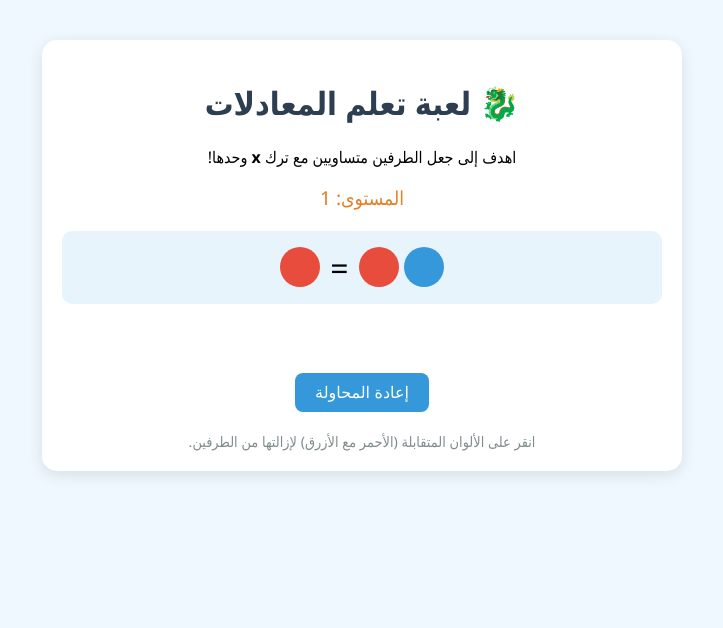
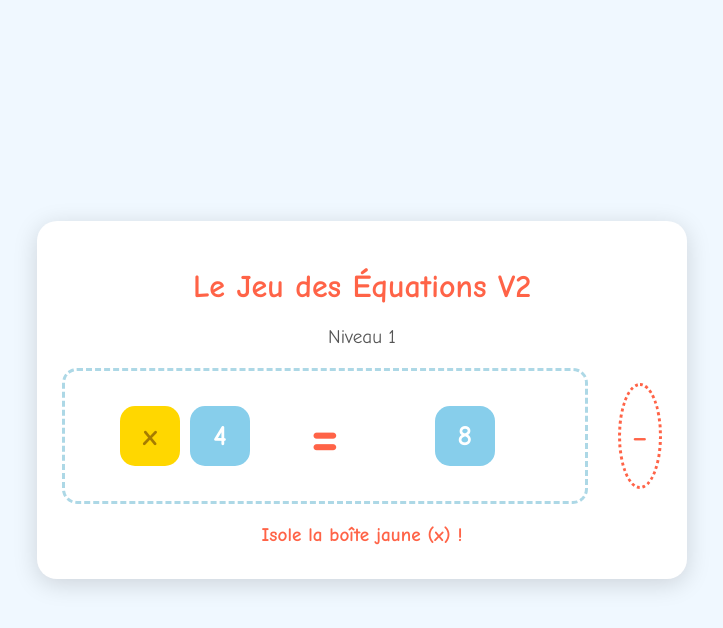
Before and after one commit to Dinarebeout/mathsindi, a plain HTML site: page index.html in a window 1280 px wide. Shown: the whole page, without its empty margins (278-1001 px from the left). Drawn offline with Linux system fonts and the light colour scheme.

Commit message:
Update index.html

```diff
--- a/index.html
+++ b/index.html
@@ -1,317 +1,434 @@
 <!DOCTYPE html>
-<html lang="ar" dir="rtl">
+<html lang="fr">
 <head>
-  <meta charset="UTF-8" />
-  <meta name="viewport" content="width=device-width, initial-scale=1.0"/>
-  <title>تعلم حل المعادلات - لعبة دراجون بوكس</title>
+    <meta charset="UTF-8">
+    <meta name="viewport" content="width=device-width, initial-scale=1.0">
+    <title>Le Jeu des Équations V2</title>
     <style>
+        :root {
+            --bg-color: #f0f8ff;
+            --main-color: #ff6347;
+            --box-color: #ffd700;
+            --number-color: #87ceeb;
+            --font: 'Comic Sans MS', 'Chalkboard SE', 'Marker Felt', sans-serif;
+        }
+
         body {
-      font-family: 'Segoe UI', Tahoma, Geneva, Verdana, sans-serif;
-      background: #f0f8ff;
-      text-align: center;
-      padding: 20px;
-      margin: 0;
-      direction: rtl;
-    }
-    h1 {
-      color: #2c3e50;
-    }
-    .game-container {
-      max-width: 600px;
-      margin: 20px auto;
-      padding: 20px;
-      background: white;
-      border-radius: 15px;
-      box-shadow: 0 4px 15px rgba(0,0,0,0.1);
-    }
-    .level {
-      font-size: 1.2em;
-      color: #e67e22;
-      margin-bottom: 10px;
-    }
-    .equation {
-      font-size: 2em;
-      margin: 20px 0;
-      padding: 15px;
-      background: #e8f4fc;
-      border-radius: 10px;
+            font-family: var(--font);
+            background-color: var(--bg-color);
             display: flex;
             justify-content: center;
             align-items: center;
-      gap: 10px;
+            height: 100vh;
+            margin: 0;
+            color: #333;
+            overflow: hidden;
         }
+
+        #game-container {
+            text-align: center;
+            background-color: #fff;
+            padding: 25px;
+            border-radius: 20px;
+            box-shadow: 0 5px 25px rgba(0,0,0,0.15);
+            width: 90%;
+            max-width: 600px;
+        }
+
+        h1 {
+            color: var(--main-color);
+            animation: fadeInDown 0.5s ease-out;
+        }
+
+        #level-display {
+            font-size: 1.2em;
+            color: #555;
+            margin-bottom: 15px;
+        }
+
+        #equation-zone {
+            display: flex;
+            justify-content: center;
+            align-items: center;
+            margin: 20px 0;
+        }
+
+        #equation-container {
+            display: flex;
+            align-items: center;
+            padding: 20px;
+            border: 3px dashed #add8e6;
+            border-radius: 15px;
+        }
+
         .side {
             display: flex;
             align-items: center;
-      gap: 5px;
+            min-width: 180px;
+            min-height: 70px;
+            padding: 10px;
+            flex-wrap: wrap;
+            justify-content: center;
         }
-    .token {
-      width: 40px;
-      height: 40px;
+
+        .equals {
+            font-size: 4em;
+            margin: 0 25px;
+            color: var(--main-color);
+            font-weight: bold;
+        }
+
+        .element {
+            display: inline-flex;
+            justify-content: center;
+            align-items: center;
+            width: 60px;
+            height: 60px;
+            margin: 5px;
+            border-radius: 15px;
+            font-size: 1.8em;
+            font-weight: bold;
+            color: white;
+            transition: transform 0.3s ease, box-shadow 0.3s ease;
+            animation: popIn 0.4s ease-out;
+        }
+
+        .variable {
+            background-color: var(--box-color);
+            color: #a67c00;
+        }
+
+        .number {
+            background-color: var(--number-color);
+            cursor: grab;
+        }
+
+        .number.dragging {
+            opacity: 0.5;
+            cursor: grabbing;
+        }
+
+        #drop-zone {
+            width: 100px;
+            height: 100px;
+            border: 3px dotted var(--main-color);
             border-radius: 50%;
+            margin-left: 30px;
             display: flex;
+            justify-content: center;
             align-items: center;
-      justify-content: center;
-      font-weight: bold;
-      cursor: pointer;
-      transition: transform 0.2s;
+            font-size: 2.5em;
+            color: var(--main-color);
+            transition: background-color 0.3s, transform 0.3s;
         }
-    .token:hover {
+
+        #drop-zone.over {
+            background-color: #ffddd7;
             transform: scale(1.1);
         }
-    .btn {
-      margin: 10px;
-      padding: 10px 20px;
-      font-size: 1em;
-      background: #3498db;
+
+        #feedback {
+            margin-top: 20px;
+            font-size: 1.2em;
+            font-weight: bold;
+            min-height: 30px;
+            color: var(--main-color);
+        }
+
+        .feedback-correct {
+            animation: tada 0.8s;
+        }
+
+        .feedback-incorrect {
+            animation: shake 0.5s;
+        }
+
+        button {
+            background-color: var(--main-color);
             color: white;
             border: none;
+            padding: 12px 25px;
             border-radius: 8px;
+            font-size: 1.1em;
+            font-family: var(--font);
             cursor: pointer;
+            margin-top: 15px;
+            transition: background-color 0.2s;
         }
-    .btn:hover {
-      background: #2980b9;
+
+        button:hover {
+            background-color: #e5533d;
         }
-    .feedback {
-      margin: 15px 0;
-      font-weight: bold;
-      min-height: 24px;
+
+        /* Animations */
+        @keyframes popIn {
+            0% { transform: scale(0); }
+            100% { transform: scale(1); }
         }
-    .hidden {
-      display: none;
+
+        @keyframes fadeOut {
+            0% { opacity: 1; transform: scale(1); }
+            100% { opacity: 0; transform: scale(0); }
         }
-    .win-screen {
-      font-size: 1.5em;
-      color: #27ae60;
+
+        @keyframes fadeInDown {
+            0% { opacity: 0; transform: translateY(-20px); }
+            100% { opacity: 1; transform: translateY(0); }
         }
-    .hint {
-      color: #7f8c8d;
-      font-size: 0.9em;
-      margin-top: 10px;
+
+        @keyframes shake {
+            0%, 100% { transform: translateX(0); }
+            25% { transform: translateX(-10px); }
+            75% { transform: translateX(10px); }
+        }
+
+        @keyframes tada {
+            0% {transform: scale(1);}
+            10%, 20% {transform: scale(0.9) rotate(-3deg);}
+            30%, 50%, 70%, 90% {transform: scale(1.1) rotate(3deg);}
+            40%, 60%, 80% {transform: scale(1.1) rotate(-3deg);}
+            100% {transform: scale(1) rotate(0);}
         }
     </style>
 </head>
 <body>
-  <div class="game-container">
-    <h1>🐉 لعبة تعلم المعادلات</h1>
-    <p>اهدف إلى جعل الطرفين متساويين مع ترك <strong>x</strong> وحدها!</p>
 
-    <div class="level">المستوى: <span id="level">1</span></div>
-    <div class="equation">
-      <div class="side" id="left"></div>
-      <span>=</span>
-      <div class="side" id="right"></div>
+<div id="game-container">
+    <h1>Le Jeu des Équations V2</h1>
+    <div id="level-display">Niveau 1</div>
+    <div id="equation-zone">
+        <div id="equation-container">
+            <div id="left-side" class="side"></div>
+            <div class="equals">=</div>
+            <div id="right-side" class="side"></div>
         </div>
-
-    <div class="feedback" id="feedback"></div>
-    <button class="btn" id="next-btn" onclick="nextLevel()">المستوى التالي</button>
-    <button class="btn" id="reset-btn" onclick="resetLevel()">إعادة المحاولة</button>
-
-    <div class="hint" id="hint"></div>
+        <div id="drop-zone">-</div>
+    </div>
+    <div id="feedback">Isole la boîte jaune (x) !</div>
+    <button id="next-button" style="display: none;">Niveau Suivant</button>
 </div>
 
 <script>
-    let currentLevel = 1;
-    const totalLevels = 8;
-    const levels = [
-      // المستوى 1: صور (كرات زرقاء وحمراء تلغي بعضها)
-      { left: ['blue', 'red'], right: ['red'], solution: 'blue', type: 'visual' },
-      // المستوى 2: صور + رمز x
-      { left: ['x', 'blue'], right: ['green', 'green', 'green'], solution: ['green','green'], type: 'visual' },
-      // المستوى 3: أرقام بسيطة
-      { left: ['x', 3], right: [7], solution: 4, type: 'number' },
-      // المستوى 4: x - a = b
-      { left: ['x', -2], right: [5], solution: 7, type: 'number' },
-      // المستوى 5: a + x = b
-      { left: [4, 'x'], right: [9], solution: 5, type: 'number' },
-      // المستوى 6: a - x = b
-      { left: [8, '-x'], right: [3], solution: 5, type: 'number' },
-      // المستوى 7: خليط
-      { left: ['x', -5], right: [2], solution: 7, type: 'number' },
-      // المستوى 8: تقييم نهائي
-      { left: [6, 'x'], right: [13], solution: 7, type: 'number' }
-    ];
+    // Éléments du DOM
+    const leftSide = document.getElementById('left-side');
+    const rightSide = document.getElementById('right-side');
+    const feedbackDiv = document.getElementById('feedback');
+    const nextButton = document.getElementById('next-button');
+    const dropZone = document.getElementById('drop-zone');
+    const levelDisplay = document.getElementById('level-display');
 
-    const colorMap = {
-      blue: '#3498db',
-      red: '#e74c3c',
-      green: '#2ecc71',
-      yellow: '#f1c40f'
-    };
+    // Contexte Audio pour les sons
+    const audioContext = new (window.AudioContext || window.webkitAudioContext)();
 
-    const symbolMap = {
-      'x': '🦄',
-      '-x': '🐉',
-      blue: '🔵',
-      red: '🔴',
-      green: '🟢',
-      yellow: '🟡'
-    };
+    // État du jeu
+    let currentEquation = {};
+    let level = 1;
+    let draggedElement = null;
 
-    const nextBtn = document.getElementById('next-btn');
-    const resetBtn = document.getElementById('reset-btn');
-    const feedbackEl = document.getElementById('feedback');
-    const hintEl = document.getElementById('hint');
+    // --- Fonctions Audio ---
+    function playSound(type) {
+        if (!audioContext) return;
+        const oscillator = audioContext.createOscillator();
+        const gainNode = audioContext.createGain();
+        oscillator.connect(gainNode);
+        gainNode.connect(audioContext.destination);
 
-    function initGame() {
-      const levelData = levels[currentLevel - 1];
-      document.getElementById('level').textContent = currentLevel;
-      renderEquation(levelData);
-      nextBtn.classList.add('hidden');
-      feedbackEl.textContent = '';
-      hintEl.textContent = getHint(levelData);
+        if (type === 'correct') {
+            oscillator.type = 'sine';
+            oscillator.frequency.setValueAtTime(440, audioContext.currentTime);
+            gainNode.gain.setValueAtTime(0.5, audioContext.currentTime);
+            gainNode.gain.exponentialRampToValueAtTime(0.00001, audioContext.currentTime + 0.5);
+        } else if (type === 'incorrect') {
+            oscillator.type = 'square';
+            oscillator.frequency.setValueAtTime(150, audioContext.currentTime);
+            gainNode.gain.setValueAtTime(0.3, audioContext.currentTime);
+            gainNode.gain.exponentialRampToValueAtTime(0.00001, audioContext.currentTime + 0.3);
+        } else if (type === 'win') {
+            // Un petit arpège
+            const freqs = [523.25, 659.25, 783.99];
+            freqs.forEach((freq, i) => {
+                oscillator.frequency.setValueAtTime(freq, audioContext.currentTime + i * 0.15);
+            });
+            gainNode.gain.setValueAtTime(0.4, audioContext.currentTime);
+            gainNode.gain.exponentialRampToValueAtTime(0.00001, audioContext.currentTime + 0.5);
         }
 
-    function renderEquation(levelData) {
-      const leftEl = document.getElementById('left');
-      const rightEl = document.getElementById('right');
-      leftEl.innerHTML = '';
-      rightEl.innerHTML = '';
+        oscillator.start(audioContext.currentTime);
+        oscillator.stop(audioContext.currentTime + 0.5);
+    }
 
-      levelData.left.forEach(item => {
-        const token = document.createElement('div');
-        token.className = 'token';
-        if (levelData.type === 'visual' && typeof item === 'string' && item !== 'x' && item !== '-x') {
-          token.style.backgroundColor = colorMap[item];
-        } else if (levelData.type === 'visual') {
-          token.textContent = symbolMap[item] || item;
-        } else {
-          token.textContent = item;
+    // --- Logique du Jeu ---
+
+    function generateEquation() {
+        let a, b, c, x;
+        if (level < 3) { // Niveaux 1-2: x + b = c
+            a = 1;
+            b = Math.floor(Math.random() * 5) + 1;
+            x = Math.floor(Math.random() * 5) + 1;
+            c = x + b;
+        } else { // Niveaux 3+: ax + b = c
+            a = Math.floor(Math.random() * 3) + 2; // a entre 2 et 4
+            b = Math.floor(Math.random() * 10) + 1;
+            x = Math.floor(Math.random() * 4) + 1;
+            c = a * x + b;
         }
-        token.onclick = () => handleTokenClick(item, levelData);
-        leftEl.appendChild(token);
+        return { a, b, c, x };
+    }
+
+    function displayEquation(eq) {
+        leftSide.innerHTML = '';
+        rightSide.innerHTML = '';
+
+        // Côté gauche
+        for (let i = 0; i < eq.a; i++) {
+            createAndAppendElement('x', 'variable', leftSide);
+        }
+        createAndAppendElement(eq.b, 'number', leftSide, true);
+
+        // Côté droit
+        createAndAppendElement(eq.c, 'number', rightSide, false);
+    }
+
+    function createAndAppendElement(value, type, parent, draggable = false) {
+        const el = document.createElement('div');
+        el.className = `element ${type}`;
+        el.textContent = value;
+        el.dataset.value = value;
+
+        if (draggable) {
+            el.draggable = true;
+            el.id = `draggable-number-${value}`;
+            el.addEventListener('dragstart', handleDragStart);
+            el.addEventListener('dragend', handleDragEnd);
+        }
+        parent.appendChild(el);
+    }
+
+    function updateFeedback(message, isCorrect) {
+        feedbackDiv.textContent = message;
+        feedbackDiv.className = isCorrect ? 'feedback-correct' : 'feedback-incorrect';
+        if (isCorrect === false) playSound('incorrect');
+    }
+
+    // --- Gestion du Glisser-Déposer ---
+
+    function handleDragStart(e) {
+        draggedElement = e.target;
+        setTimeout(() => e.target.classList.add('dragging'), 0);
+    }
+
+    function handleDragEnd(e) {
+        e.target.classList.remove('dragging');
+    }
+
+    dropZone.addEventListener('dragover', e => {
+        e.preventDefault();
+        dropZone.classList.add('over');
     });
 
-      levelData.right.forEach(item => {
-        const token = document.createElement('div');
-        token.className = 'token';
-        if (levelData.type === 'visual' && typeof item === 'string' && item !== 'x' && item !== '-x') {
-          token.style.backgroundColor = colorMap[item];
-        } else if (levelData.type === 'visual') {
-          token.textContent = symbolMap[item] || item;
+    dropZone.addEventListener('dragleave', () => {
+        dropZone.classList.remove('over');
+    });
+
+    dropZone.addEventListener('drop', e => {
+        e.preventDefault();
+        dropZone.classList.remove('over');
+        if (draggedElement && parseInt(draggedElement.dataset.value) === currentEquation.b) {
+            handleCorrectDrop();
         } else {
-          token.textContent = item;
+            updateFeedback("Oups ! Ce n'est pas le bon nombre à déplacer.", false);
         }
-        token.onclick = () => handleTokenClick(item, levelData, true);
-        rightEl.appendChild(token);
     });
+
+    function handleCorrectDrop() {
+        playSound('correct');
+        updateFeedback("Parfait ! On fait la même chose de l'autre côté.", true);
+
+        // Animer et retirer l'élément glissé
+        draggedElement.style.animation = 'fadeOut 0.5s forwards';
+        setTimeout(() => leftSide.removeChild(draggedElement), 500);
+
+        // Mettre à jour la valeur à droite
+        setTimeout(() => {
+            const rightNumber = rightSide.querySelector('.number');
+            const newValue = currentEquation.c - currentEquation.b;
+
+            rightNumber.style.animation = 'popIn 0.5s';
+            rightNumber.textContent = newValue;
+            rightNumber.dataset.value = newValue;
+
+            checkCompletion();
+        }, 600);
     }
 
-    function handleTokenClick(item, levelData, isRight = false) {
-      if (typeof item === 'string' && (item === 'x' || item === '-x')) {
-        feedback("لا يمكن إزالة x بهذه الطريقة. فكر كيف تجعل x وحدها!");
-        return;
+    function checkCompletion() {
+        const { a, x } = currentEquation;
+
+        if (a === 1) {
+            // Le jeu est terminé pour ce niveau
+            setTimeout(finishLevel, 1000);
+        } else {
+            // Étape de division
+            feedbackDiv.textContent = `Maintenant, on divise par ${a}.`;
+            setTimeout(() => {
+                const rightNumber = rightSide.querySelector('.number');
+                rightNumber.textContent = x;
+                rightNumber.dataset.value = x;
+
+                leftSide.querySelectorAll('.variable').forEach(v => {
+                    if (v.textContent === 'x') { // Keep one x
+                        v.style.animation = 'tada 0.8s';
+                    } else {
+                        v.style.animation = 'fadeOut 0.5s forwards';
                     }
+                });
 
-      // نقل أو إزالة العنصر
-      if (isRight) {
-        levelData.right = levelData.right.filter(i => i !== item);
-      } else {
-        levelData.left = levelData.left.filter(i => i !== item);
+                // Remove extra 'x' elements after animation
+                 setTimeout(() => {
+                    const variables = leftSide.querySelectorAll('.variable');
+                    for(let i=1; i < variables.length; i++) {
+                       leftSide.removeChild(variables[i]);
                     }
+                 }, 500);
 
-      // إزالة من الطرف الآخر (للتوازن)
-      if (levelData.type === 'visual') {
-        const opposite = getOppositeColor(item);
-        const oppIndex = levelData.right.indexOf(opposite);
-        if (oppIndex !== -1) {
-          levelData.right.splice(oppIndex, 1);
-        } else {
-          // إذا لم يكن هناك مقابل، نضيفه كـ "سالب"
-          levelData.right.push(opposite);
-        }
-      } else {
-        // في الأرقام: نطرح نفس القيمة من الطرفين
-        const value = item === '-x' ? 0 : (typeof item === 'number' ? item : 0);
-        if (value !== 0) {
-          // نبحث عن نفس الرقم في الطرف الآخر ونحذفه
-          const idx = levelData.right.indexOf(value);
-          if (idx !== -1) {
-            levelData.right.splice(idx, 1);
-          } else {
-            levelData.right.push(-value);
-          }
+                finishLevel();
+            }, 1500);
         }
     }
 
-      renderEquation(levelData);
-      checkWin(levelData);
+    function finishLevel() {
+        playSound('win');
+        updateFeedback(`Bravo ! x = ${currentEquation.x}`, true);
+        feedbackDiv.classList.add('feedback-correct');
+        nextButton.style.display = 'inline-block';
     }
 
-    function getOppositeColor(color) {
-      const opposites = { blue: 'red', red: 'blue', green: 'yellow', yellow: 'green' };
-      return opposites[color] || color;
+    function startNewLevel() {
+        level++;
+        startGame();
     }
 
-    function checkWin(levelData) {
-      const left = levelData.left;
-      const right = levelData.right;
+    function startGame() {
+        levelDisplay.textContent = `Niveau ${level}`;
+        currentEquation = generateEquation();
+        displayEquation(currentEquation);
+        feedbackDiv.textContent = 'Isole la boîte jaune (x) !';
+        feedbackDiv.className = '';
+        nextButton.style.display = 'none';
+        dropZone.style.display = 'flex'; // Afficher la drop zone
 
-      // التحقق من النصر
-      if (left.length === 1 && left[0] === 'x' && right.length === 1 && right[0] === levelData.solution) {
-        feedback("🎉 أحسنت! هذه هي الإجابة الصحيحة!", 'win');
-        nextBtn.classList.remove('hidden');
-      } else if (left.length === 1 && left[0] === '-x' && right.length === 1 && right[0] === -levelData.solution) {
-        feedback("🎉 ناجح! لكن تذكّر: -x = -a تعني أن x = a", 'win');
-        nextBtn.classList.remove('hidden');
-      } else if (left.length === 0 && right.length === 0) {
-        feedback("❗ أزلت كل شيء! تذكّر أن x يجب أن تبقى وحدها في اليسار.");
-      } else if (left.length === 1 && left[0] === 'x') {
-        const val = right[0];
-        if (val === levelData.solution) {
-          feedback("🎉 ناجح! x = " + val, 'win');
-          nextBtn.classList.remove('hidden');
-        } else {
-          feedback("تقريباً! x = " + val + " لكن الجواب الصحيح هو " + levelData.solution);
-        }
+        // Cacher la drop zone si l'équation est déjà résolue (x = c)
+        if (currentEquation.b === 0) {
+           dropZone.style.display = 'none';
+           checkCompletion();
         }
     }
 
-    function feedback(msg, type = 'normal') {
-      feedbackEl.textContent = msg;
-      if (type === 'win') {
-        feedbackEl.style.color = '#27ae60';
-      } else {
-        feedbackEl.style.color = '#e74c3c';
-      }
-    }
+    nextButton.addEventListener('click', startNewLevel);
 
-    function getHint(levelData) {
-      switch (currentLevel) {
-        case 1:
-          return "انقر على الألوان المتقابلة (الأحمر مع الأزرق) لإزالتها من الطرفين.";
-        case 2:
-          return "هدفك هو ترك الوحش (x) وحده في اليسار.";
-        case 3:
-          return "إذا كان x + 3 = 7، فكم يجب أن تكون x؟";
-        case 4:
-          return "x - 2 = 5 تعني أن x = 5 + 2.";
-        default:
-          return "احذف العدد بجانب x من الطرفين لتحصل على x = ...";
-      }
-    }
+    // Démarrer le jeu
+    startGame();
+</script>
 
-    function nextLevel() {
-      if (currentLevel < totalLevels) {
-        currentLevel++;
-        initGame();
-      } else {
-        document.getElementById('left').innerHTML = "🎉";
-        document.getElementById('right').innerHTML = "👏";
-        feedback("لقد أتقنت حل المعادلات من الدرجة الأولى! أحسنت!", 'win');
-        nextBtn.disabled = true;
-        nextBtn.textContent = "اكتمل!";
-      }
-    }
-
-    function resetLevel() {
-      const levelData = JSON.parse(JSON.stringify(levels[currentLevel - 1]));
-      levels[currentLevel - 1] = levelData;
-      initGame();
-    }
-
-    // بدء اللعبة
-    initGame();
-  </script>
 </body>
 </html>
```
Lines whose indentation alone changed are shown as unchanged.
